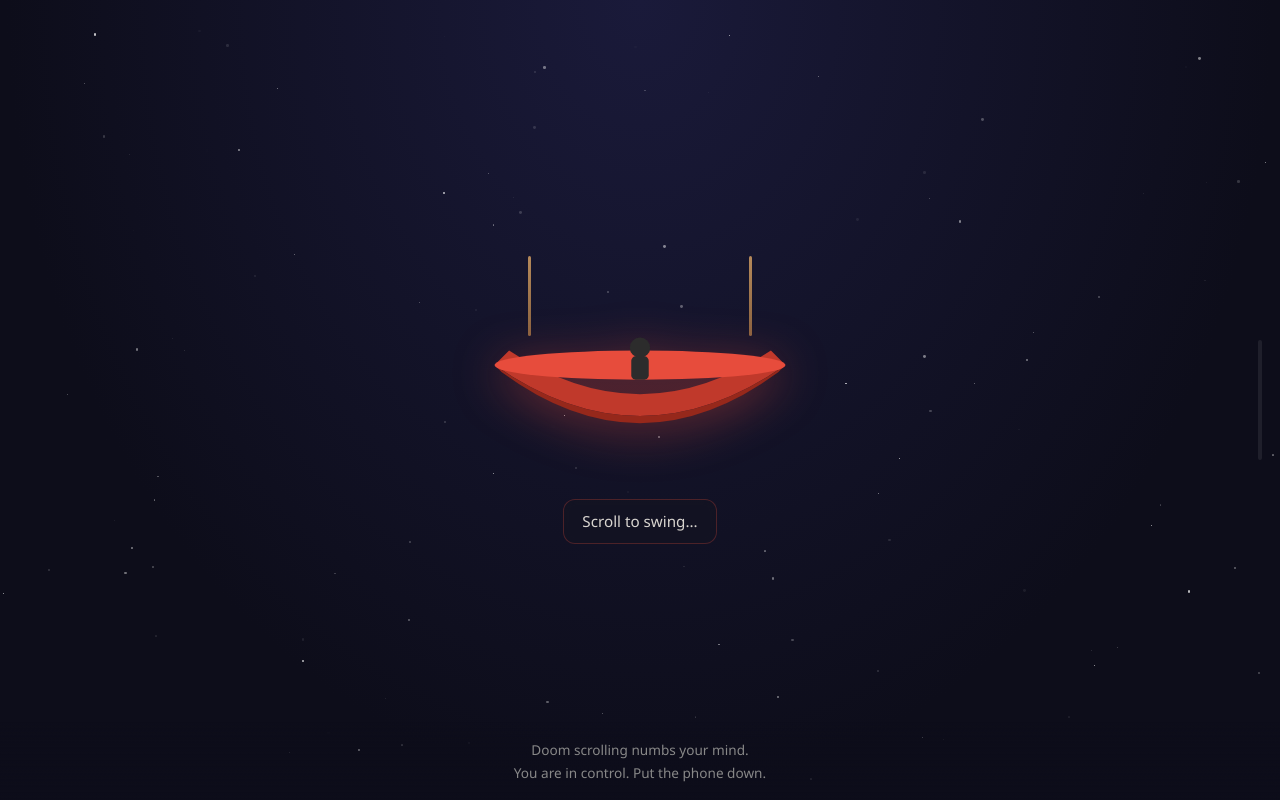
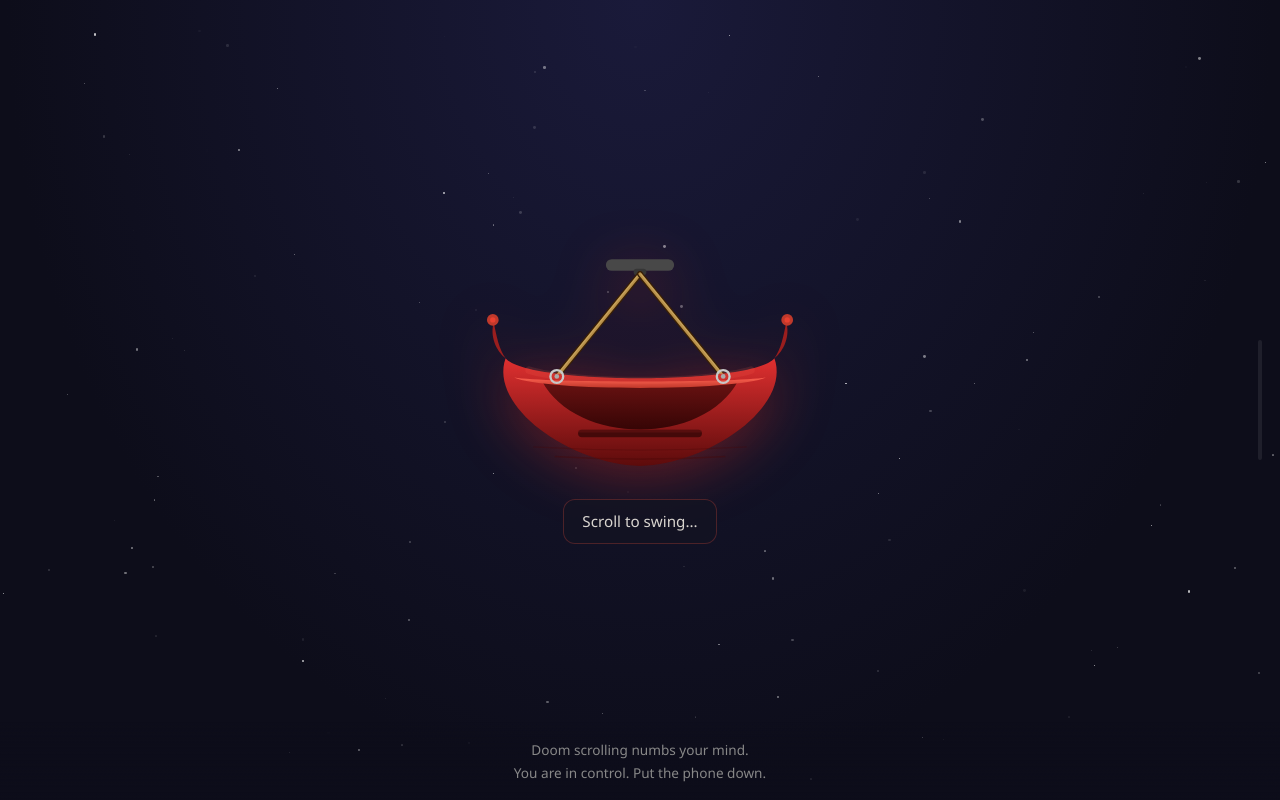
Before and after one commit to edriso/scroll, a plain HTML site: page index.html in a window 1280 px wide. Drawn offline with Linux system fonts and the light colour scheme.

Commit message:
redesign swing boat with unified svg and proper hull shape

```diff
--- a/assets/index.css
+++ b/assets/index.css
@@ -77,26 +77,12 @@ body {
   width: min(60vw, 320px);
 }
 
-/* ── Ropes ── */
-.ropes {
-  display: flex;
-  justify-content: space-between;
-  width: 70%;
-  height: clamp(60px, 10vh, 100px);
-}
-
-.rope {
-  width: 3px;
-  height: 100%;
-  background: linear-gradient(to bottom, #b5895a, #8a6340);
-  border-radius: 2px;
-}
-
-/* ── Boat SVG ── */
-.boat-svg {
+/* ── Swing SVG (ropes + boat unified) ── */
+.swing-svg {
   width: 100%;
   height: auto;
-  filter: drop-shadow(0 8px 24px rgba(231, 76, 60, 0.4));
+  filter: drop-shadow(0 10px 28px rgba(200, 40, 30, 0.45));
+  transition: filter 0.35s ease;
 }
 
 /* ── Message bubble ── */
@@ -181,12 +167,7 @@ body {
   pointer-events: none;
 }
 
-/* ── Glow pulse when swinging fast ── */
-.boat-svg {
-  transition: filter 0.3s ease;
+.swing-svg.fast {
+  filter: drop-shadow(0 0 36px rgba(220, 50, 30, 0.9))
+          drop-shadow(0 10px 18px rgba(200, 40, 30, 0.55));
 }
-
-.boat-svg.fast {
-  filter: drop-shadow(0 0 32px rgba(231, 76, 60, 0.85))
-          drop-shadow(0 8px 16px rgba(231, 76, 60, 0.5));
-}
--- a/assets/index.js
+++ b/assets/index.js
@@ -2,7 +2,7 @@
   const wrapper = document.getElementById('swingWrapper');
   const messageText = document.getElementById('messageText');
   const trackInner = document.querySelector('.scroll-track-inner');
-  const boatSvg = document.querySelector('.boat-svg');
+  const boatSvg = document.querySelector('.swing-svg');
 
   const messages = [
     { min: 0,    max: 0.05, text: "Scroll to swing..." },
--- a/index.html
+++ b/index.html
@@ -14,16 +14,75 @@
 
   <main class="scene">
     <div class="swing-wrapper" id="swingWrapper">
-      <div class="ropes">
-        <div class="rope rope-left"></div>
-        <div class="rope rope-right"></div>
-      </div>
-      <svg class="boat-svg" viewBox="0 0 220 100" xmlns="http://www.w3.org/2000/svg" aria-label="Swing boat">
-        <path d="M10 20 Q110 90 210 20 L200 10 Q110 70 20 10 Z" fill="#c0392b" />
-        <path d="M10 20 Q110 90 210 20 L205 25 Q110 95 15 25 Z" fill="#96281b" />
-        <ellipse cx="110" cy="20" rx="100" ry="10" fill="#e74c3c" />
-        <circle cx="110" cy="8" r="7" fill="#2c2c2c" />
-        <rect x="104" y="14" width="12" height="16" rx="3" fill="#2c2c2c" />
+      <svg class="swing-svg" viewBox="0 0 300 210" xmlns="http://www.w3.org/2000/svg" aria-label="Swing boat">
+        <defs>
+          <linearGradient id="g-hull" x1="0" y1="0" x2="0" y2="1">
+            <stop offset="0%" stop-color="#e03030"/>
+            <stop offset="100%" stop-color="#5c0b0b"/>
+          </linearGradient>
+          <linearGradient id="g-inner" x1="0" y1="0" x2="0" y2="1">
+            <stop offset="0%" stop-color="#6a1212"/>
+            <stop offset="100%" stop-color="#360505"/>
+          </linearGradient>
+          <linearGradient id="g-rim" x1="0" y1="0" x2="0" y2="1">
+            <stop offset="0%" stop-color="#ff6050"/>
+            <stop offset="100%" stop-color="#c0392b"/>
+          </linearGradient>
+        </defs>
+
+        <!-- pivot bar -->
+        <rect x="118" y="2" width="64" height="11" rx="5.5" fill="#484848"/>
+        <rect x="144" y="11" width="12" height="6" rx="3" fill="#363636"/>
+
+        <!-- left rope: shadow then main -->
+        <line x1="150" y1="16" x2="72" y2="112" stroke="#3a2006" stroke-width="5.5" stroke-linecap="round"/>
+        <line x1="150" y1="16" x2="72" y2="112" stroke="#b8904a" stroke-width="3" stroke-linecap="round"/>
+        <line x1="149" y1="16" x2="71" y2="112" stroke="#d8b870" stroke-width="1.2" stroke-linecap="round" opacity="0.45"/>
+
+        <!-- right rope -->
+        <line x1="150" y1="16" x2="228" y2="112" stroke="#3a2006" stroke-width="5.5" stroke-linecap="round"/>
+        <line x1="150" y1="16" x2="228" y2="112" stroke="#b8904a" stroke-width="3" stroke-linecap="round"/>
+        <line x1="151" y1="16" x2="229" y2="112" stroke="#d8b870" stroke-width="1.2" stroke-linecap="round" opacity="0.45"/>
+
+        <!-- hull body: tips at (24,95) and (276,95), keel at (150,196) -->
+        <path d="M 24,95 C 8,140 84,194 150,196 C 216,194 292,140 276,95 C 256,120 44,120 24,95 Z"
+              fill="url(#g-hull)"/>
+
+        <!-- interior cavity -->
+        <path d="M 58,116 C 90,177 210,177 242,116 C 210,122 90,122 58,116 Z"
+              fill="url(#g-inner)"/>
+
+        <!-- rim band -->
+        <path d="M 32,113 C 60,126 240,126 268,113 C 240,118 60,118 32,113 Z"
+              fill="url(#g-rim)"/>
+
+        <!-- interior bench -->
+        <rect x="92" y="162" width="116" height="7" rx="3.5" fill="#440909"/>
+        <rect x="92" y="162" width="116" height="2.5" rx="1.5" fill="#6a1414" opacity="0.5"/>
+
+        <!-- hull plank lines -->
+        <path d="M 70,187 Q 150,192 230,187" fill="none" stroke="#4a0808" stroke-width="1.5" opacity="0.4"/>
+        <path d="M 50,178 Q 150,184 250,178" fill="none" stroke="#4a0808" stroke-width="1.2" opacity="0.3"/>
+
+        <!-- hull rim sheen -->
+        <path d="M 46,106 C 88,119 212,119 254,106"
+              fill="none" stroke="rgba(255,110,90,0.13)" stroke-width="7" stroke-linecap="round"/>
+
+        <!-- left prow ornament -->
+        <path d="M 24,95 C 15,88 9,74 13,61 C 15,73 18,87 24,95 Z" fill="#9a1e1e"/>
+        <circle cx="12" cy="59" r="5.5" fill="#c0392b"/>
+        <circle cx="12" cy="59" r="2.5" fill="#e84030"/>
+
+        <!-- right stern ornament -->
+        <path d="M 276,95 C 285,88 291,74 287,61 C 285,73 282,87 276,95 Z" fill="#9a1e1e"/>
+        <circle cx="288" cy="59" r="5.5" fill="#c0392b"/>
+        <circle cx="288" cy="59" r="2.5" fill="#e84030"/>
+
+        <!-- rope attachment rings -->
+        <circle cx="72" cy="112" r="6" fill="none" stroke="#c8c8c8" stroke-width="2.2"/>
+        <circle cx="72" cy="112" r="2.2" fill="#aaa"/>
+        <circle cx="228" cy="112" r="6" fill="none" stroke="#c8c8c8" stroke-width="2.2"/>
+        <circle cx="228" cy="112" r="2.2" fill="#aaa"/>
       </svg>
       <div class="message-bubble" id="messageBubble">
         <span id="messageText">Scroll to swing...</span>
```
